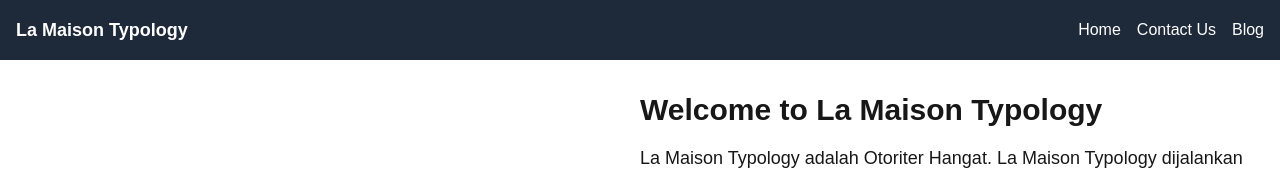
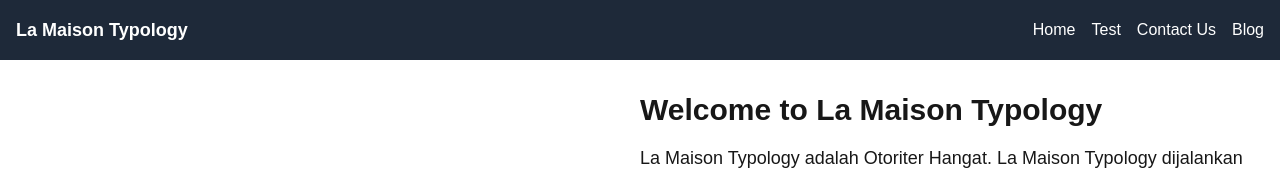
Before and after one commit to LaMaisonTypology/La-Maison-Typology, a Next.js app: page / in a window 1280 px wide. Shown: the top 170 px of the page. Built offline with nearby package versions, Linux system fonts and the light colour scheme.

Commit message:
modified:   app/components/navbar.tsx

```diff
--- a/app/components/navbar.tsx
+++ b/app/components/navbar.tsx
@@ -46,6 +46,11 @@ export default function Navbar() {
             </Link>
           </li>
           <li>
+            <Link href="/test" className="text-white hover:text-gray-300">
+              Test
+            </Link>
+          </li>
+          <li>
             <Link href="/contact" className="text-white hover:text-gray-300">
               Contact Us
             </Link>
@@ -67,11 +72,17 @@ export default function Navbar() {
                 Home
               </Link>
             </li>
+          <li>
+            <Link href="/test" className="block text-white hover:text-gray-300 p-2 rounded" onClick={toggleMenu}>
+              Test
+            </Link>
+          </li>
             <li>
               <Link href="/contact" className="block text-white hover:bg-gray-700 p-2 rounded" onClick={toggleMenu}>
                 Contact Us
               </Link>
             </li>
+
             <li>
               <Link href="/blog" className="block text-white hover:bg-gray-700 p-2 rounded" onClick={toggleMenu}>
                 Blog
```
